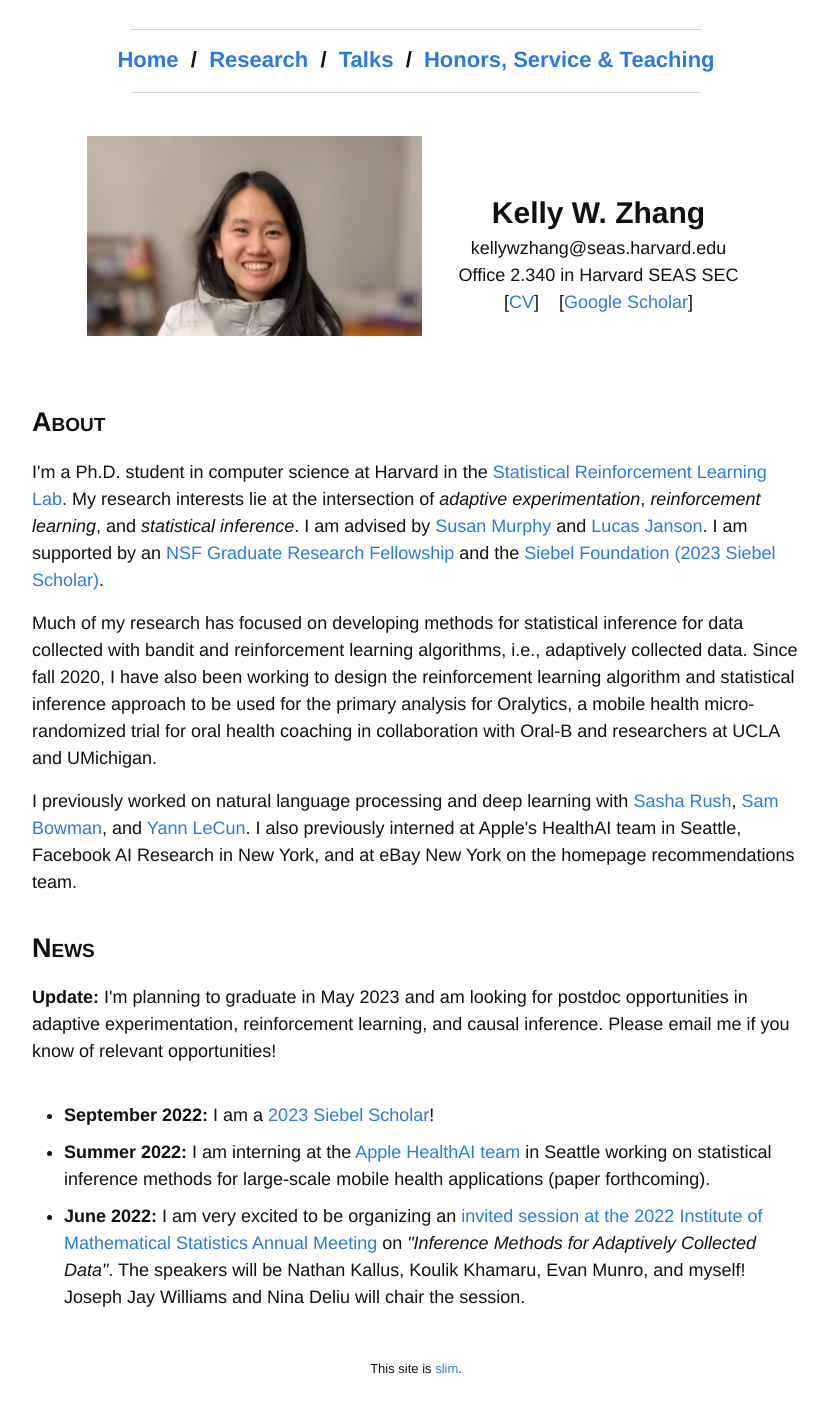
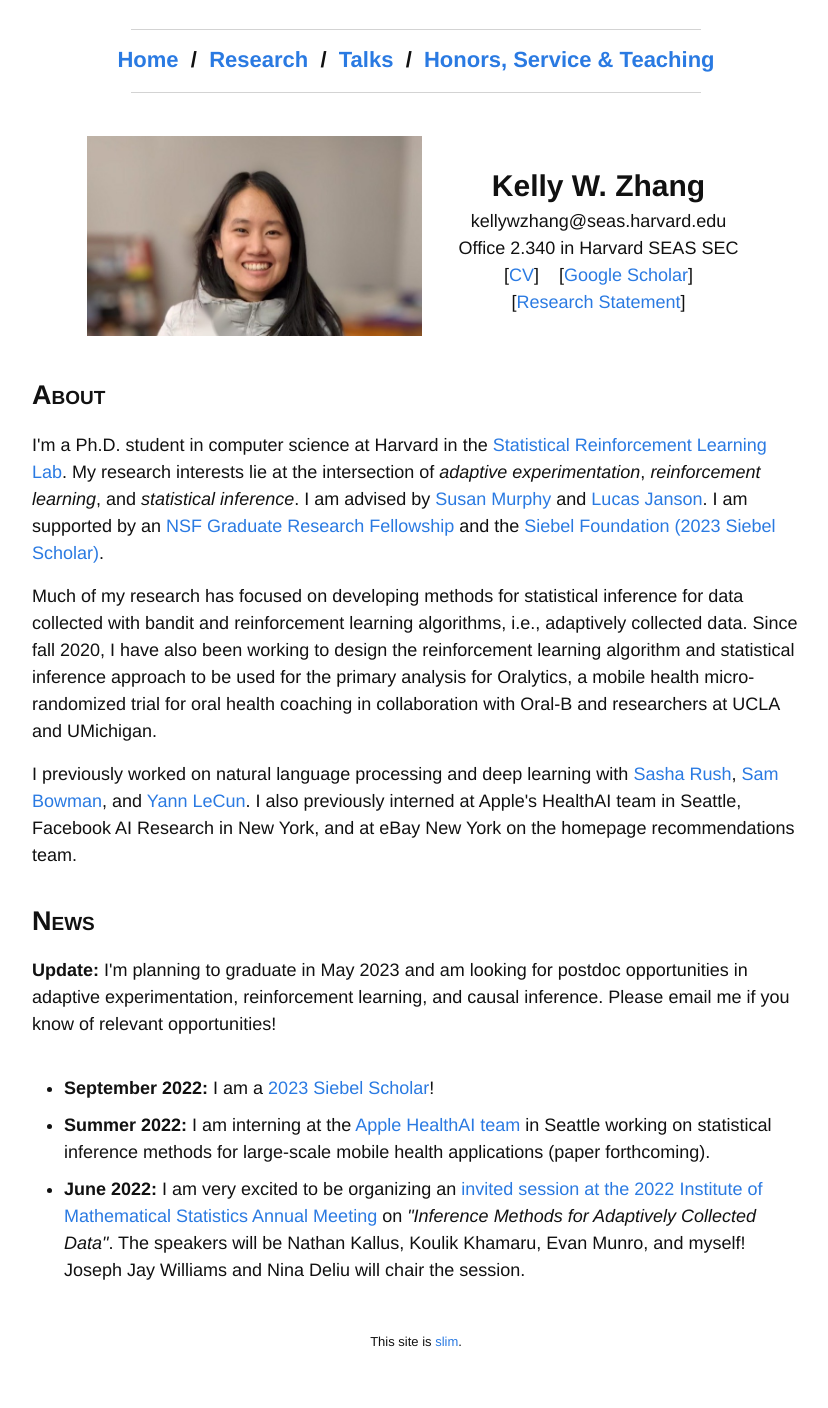
Before and after one commit to kellywzhang/kellywzhang.github.io_old, a Jekyll site: the page built from index.html, in a window 1280 px wide. Shown: the whole page, without its empty margins (224-1052 px from the left). Built offline with Jekyll 4.4.1, drawn with Linux system fonts in a browser that asks for light colours; after the commit the page ends 1381 px from its top, so only the background shows below that.

Commit message:
research statement

```diff
--- a/index.html
+++ b/index.html
@@ -21,7 +21,6 @@
           </div>
              <center style="padding-right: 35px">
                 <br />
-                <br />
                 <b style="font-size:30px">Kelly W. Zhang</b>
                 <!--<b><a class="site-title" href="{{ site.baseurl }}/" style="font-size:27px">{{ site.title }}</a></b>-->
                 <br />
@@ -30,6 +29,7 @@
                 [<a href="/assets/kelly_w_zhang_CV.pdf" download>CV</a>] &nbsp;&nbsp;
                 [<a href="https://scholar.google.com/citations?user=VDwprrsAAAAJ&hl=en">Google Scholar</a>]
                 <br />
+                [<a href="/assets/kelly_research_statement_dec2022.pdf" download>Research Statement</a>]
                 <br />
                 <br />
             </center>
```
Also changed, not shown: 5 other files.
